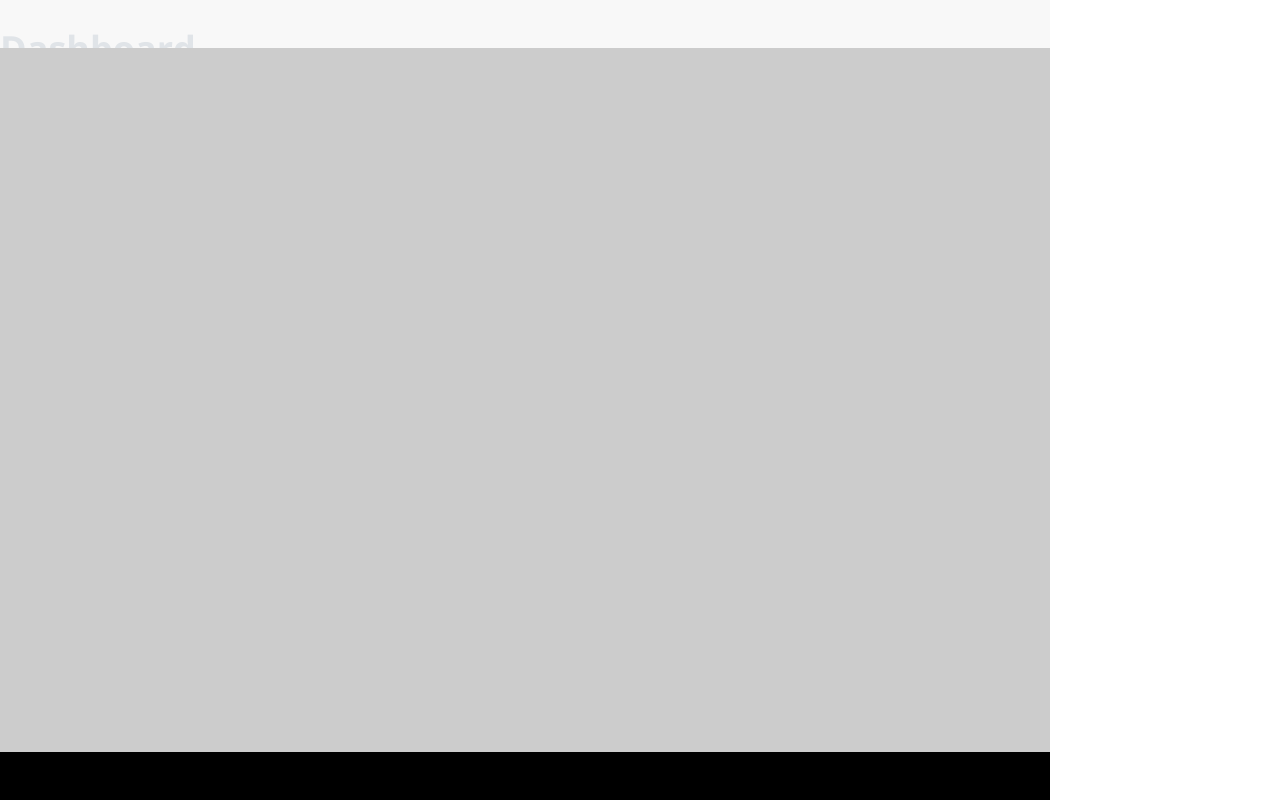
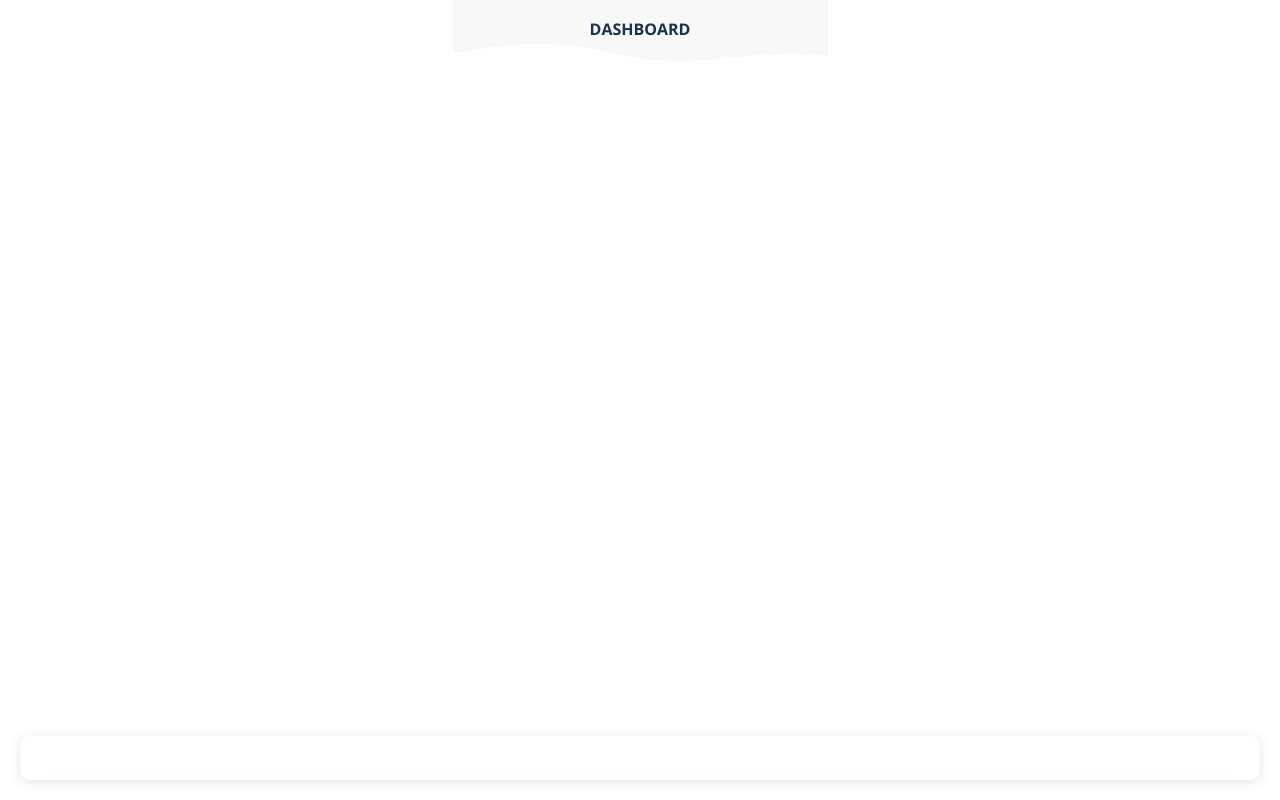
Before and after one commit to AnnekeSchuette/student_companion_app, a website: page index.html in a window 1280 px wide. Drawn offline with nearby package versions, Linux system fonts and the light colour scheme.

Commit message:
Header styling, wave.svg + grid adaption

```diff
--- a/components/app-grid.css
+++ b/components/app-grid.css
@@ -11,33 +11,25 @@
   background: var(--color-azure);
 }
 
-.app-grid__header {
-  grid-area: header;
-}
-
 .app-grid__main {
-  grid-area: main;
   display: grid;
   overflow-y: scroll;
   grid-gap: var(--space-medium);
-  background: #ccc;
-}
-
-@media screen and (min-width: 768px) {
-  .app-grid__main {
-    grid-template-columns: 1fr 1fr;
-  }
-}
-
-/* create some extra space in main - padding not working with overfloy:scroll */
-.app-grid__main::after {
-  content: '';
-  display: block;
-  height: var(--space-small);
-  width: 100%;
+  height: 100vh;
+  padding-top: 81px;
 }
 
 .app-grid__footer {
   grid-area: footer;
-  background: #000;
+  position: fixed;
+  z-index: 1;
+  right: 20px;
+  bottom: 20px;
+  left: 20px;
+  width: auto;
+  height: 44px;
+  background: #fff;
+  /* utility clases? */
+  border-radius: 10px;
+  box-shadow: 0 2px 11px #19325120;
 }
--- a/components/header.css
+++ b/components/header.css
@@ -1,7 +1,24 @@
-.app-grid__header {
-  background: var(--color-light-grey);
+.header {
+  background: url(../images/wave.svg) no-repeat bottom center;
+  position: fixed;
+  top: 0;
+  width: 100%;
+  z-index: 1;
+  padding: 17px 0 20px;
+  text-align: center;
 }
 
-.app-grid__title {
-  color: var(--color-light-blue);
+.header__title {
+  color: var(--color-dark-blue);
+  font-size: 16px;
+  text-transform: uppercase;
+  font-weight: bold;
+  text-align: center;
+  margin: 0;
+  line-height: 1.5;
 }
+
+.header__subtitle {
+  color: var(--color-dim-blue);
+  font-size: 12px;
+}
--- a/index.html
+++ b/index.html
@@ -7,8 +7,8 @@
     <title>Student Companion App</title>
   </head>
   <body class="app-grid">
-    <header class="app-grid__header">
-      <h1 class="app-grid__title">Dashboard</h1>
+    <header class="header">
+      <h1 class="header__title">Dashboard</h1>
     </header>
     <main class="app-grid__main"></main>
     <footer class="app-grid__footer"></footer>
```
Also changed, not shown: components/header.html (+3 -2 lines), images/wave.svg (added).
